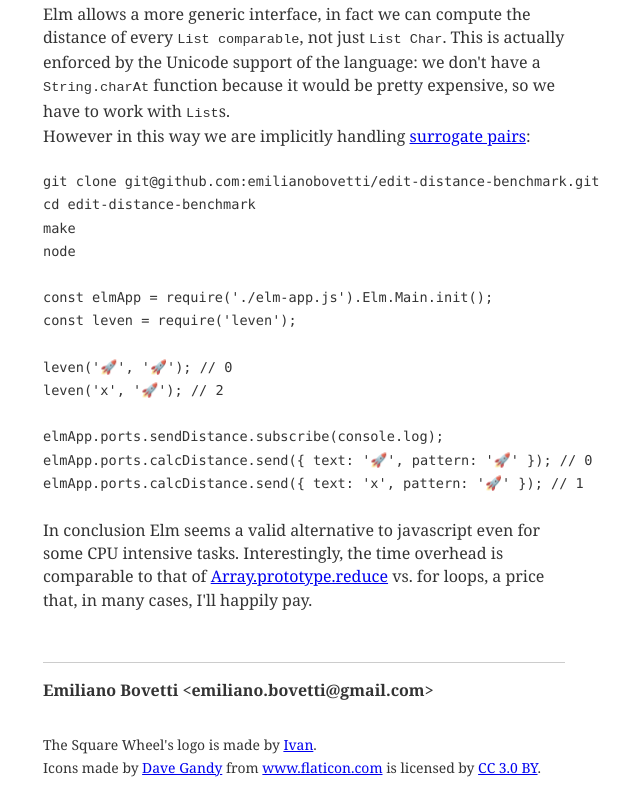
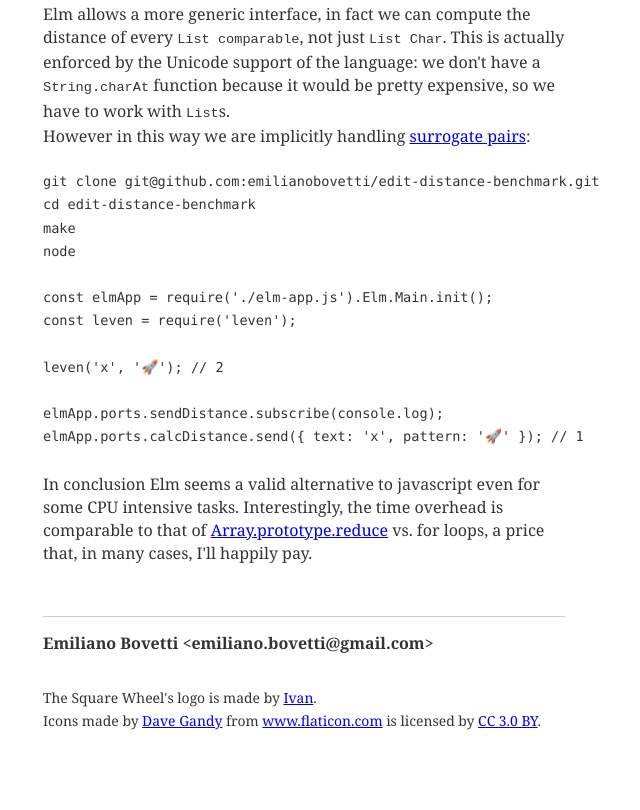
Before and after one commit to emilianobovetti/the-square-wheel, a Gatsby site: page /cpu-intensive-tasks-in-elm/ in a window 1280 px wide. Shown: the part 2420-3230 px from the top of the page, without its empty margins (336-976 px from the left). After the commit the page ends 3184 px from the top, so only its background shows below. Built offline with nearby package versions, Linux system fonts and the light colour scheme; Gatsby itself is replaced by a stand-in of ours; some packages are replaced by stand-ins of ours; code samples lack their colours.

Commit message:
Update from Forestry.io Emiliano Bovetti updated content/blog/cpu-intensive-tasks-in-elm.md

````diff
--- a/content/blog/cpu-intensive-tasks-in-elm.md
+++ b/content/blog/cpu-intensive-tasks-in-elm.md
@@ -78,11 +78,9 @@ node
 const elmApp = require('./elm-app.js').Elm.Main.init();
 const leven = require('leven');
 
-leven('🚀', '🚀'); // 0
 leven('x', '🚀'); // 2
 
 elmApp.ports.sendDistance.subscribe(console.log);
-elmApp.ports.calcDistance.send({ text: '🚀', pattern: '🚀' }); // 0
 elmApp.ports.calcDistance.send({ text: 'x', pattern: '🚀' }); // 1
 ```
 
````
